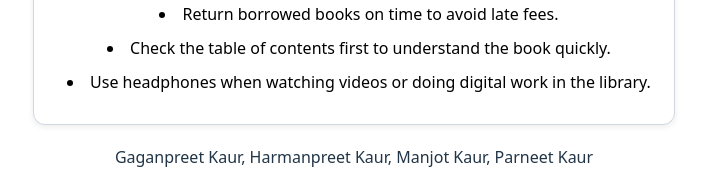
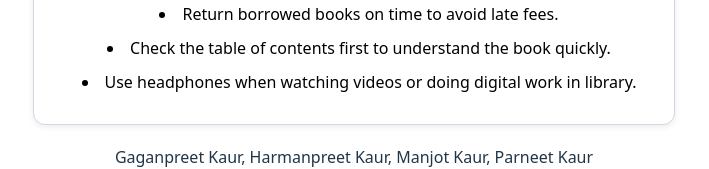
Before and after one commit to Gaganpreet-rrc/Full_Stack_Project_Sprint_01_New, a React (Vite) app in the folder sprint-01/: page / in a window 1280 px wide. Shown: the part 445-614 px from the top of the page, without its empty margins (286-995 px from the left). Built offline with nearby package versions, Linux system fonts and the light colour scheme.

Commit message:
did changes.

```diff
--- a/sprint-01/src/Components/LibraryTips/LibraryTips.tsx
+++ b/sprint-01/src/Components/LibraryTips/LibraryTips.tsx
@@ -6,7 +6,7 @@ export default function LibraryTips() {
     { id: 2, text: "Read at least 15 minutes every day to build a habit." },
     { id: 3, text: "Return borrowed books on time to avoid late fees." },
     { id: 4, text: "Check the table of contents first to understand the book quickly." },
-    { id: 5, text: "Use headphones when watching videos or doing digital work in the library." }
+    { id: 5, text: "Use headphones when watching videos or doing digital work in library." }
   ];
 
   return (
```
